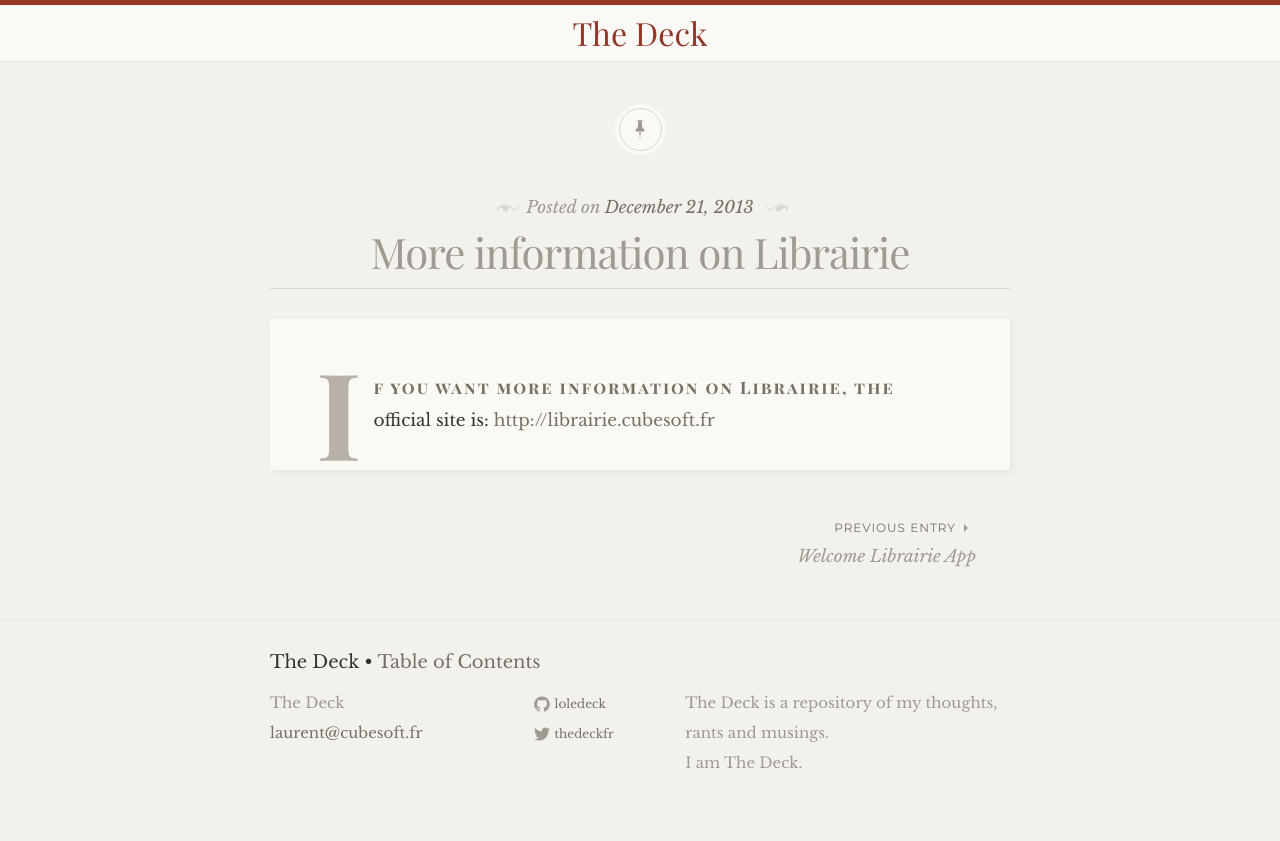
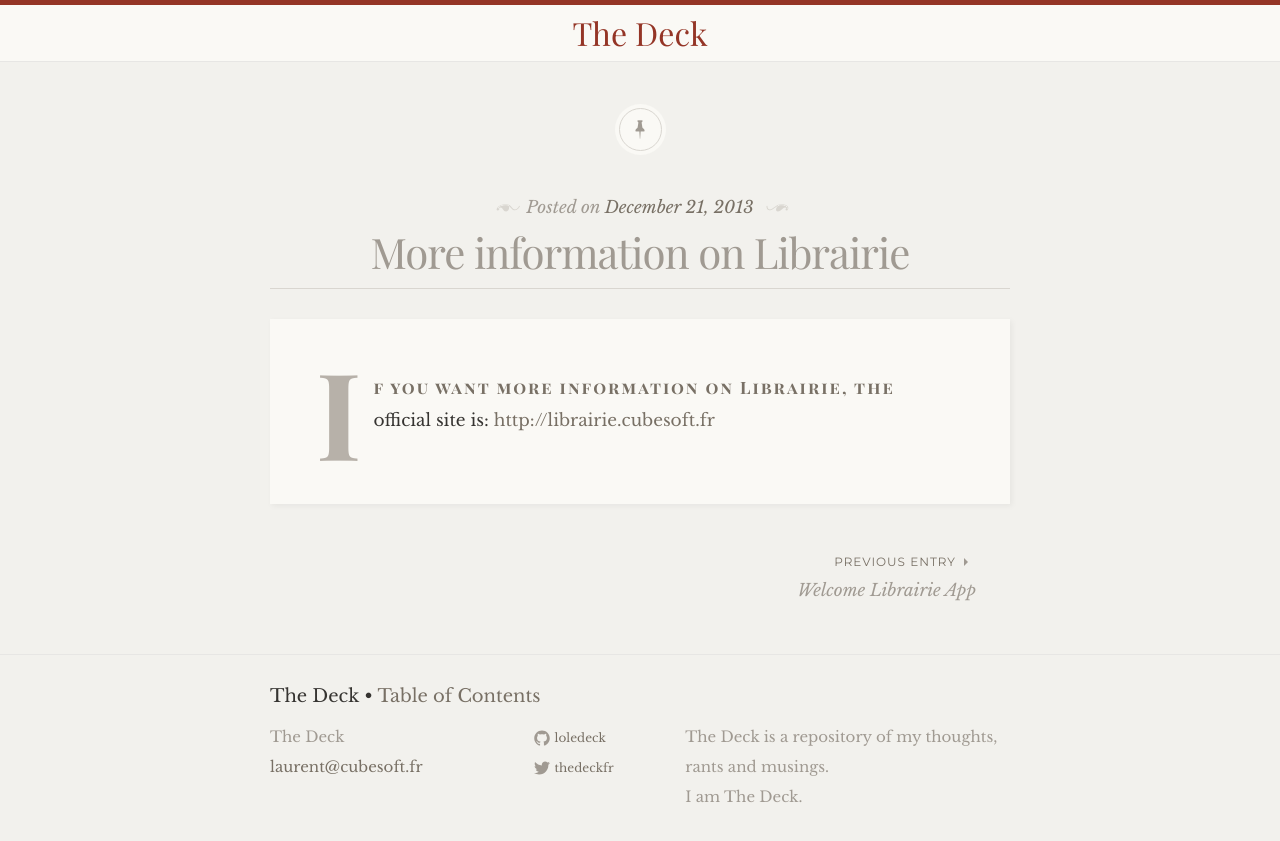
Before and after one commit to loledeck/thedeck.fr, a Jekyll site: the page built from _posts/2013-12-21-more-info-on-librairie.md, in a window 1280 px wide. Shown: the top 841 px of the page. Built offline with Jekyll 4.4.1, drawn with Linux system fonts in a browser that asks for light colours; some web fonts are replaced.

Commit message:
Small corrections

```diff
--- a/_posts/2013-12-21-more-info-on-librairie.md
+++ b/_posts/2013-12-21-more-info-on-librairie.md
@@ -4,3 +4,5 @@ title: More information on Librairie
 ---
 
 If you want more information on Librairie, the official site is: [http://librairie.cubesoft.fr](http://librairie.cubesoft.fr)
+<br>
+<br>
```
Also changed, not shown: _posts/2013-03-13-so-cute.md (+1 -1 lines).
